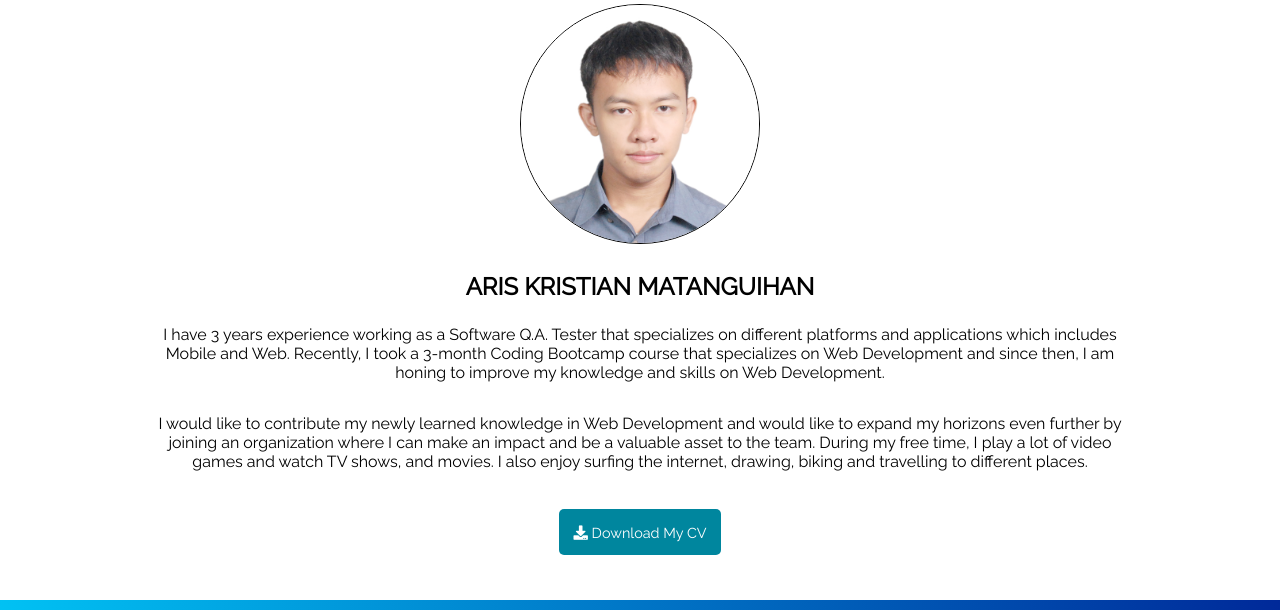
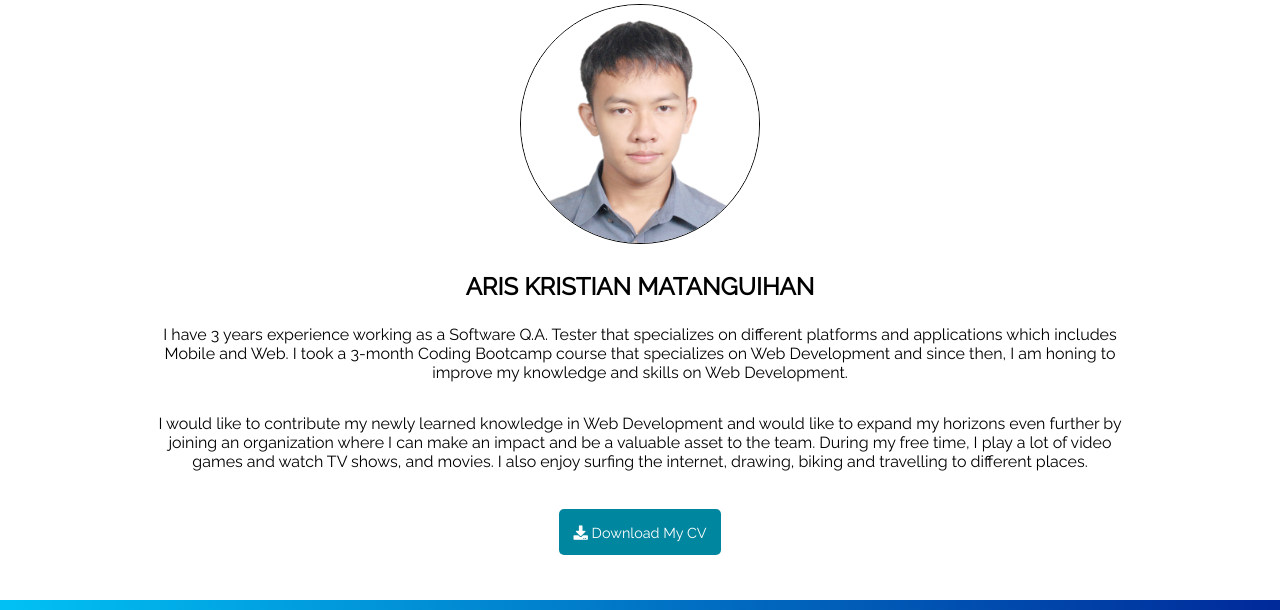
Before and after one commit to arismatanguihan/webdevportfolio, a plain HTML site: page about.html in a window 1280 px wide. Shown: the part 167-777 px from the top of the page. Drawn offline with Linux system fonts and the light colour scheme.

Commit message:
update about

```diff
--- a/about.html
+++ b/about.html
@@ -44,7 +44,7 @@
             <img src="assets/images/pic2.png" class="about-pic" alt="">
             <h2>ARIS KRISTIAN MATANGUIHAN</h2>
             <p class="about-txt">
-                I have 3 years experience working as a Software Q.A. Tester that specializes on different platforms and applications which includes Mobile and Web. Recently, I took a 3-month Coding Bootcamp course that specializes on Web Development and since then, I am honing to improve my knowledge and skills on Web Development.
+                I have 3 years experience working as a Software Q.A. Tester that specializes on different platforms and applications which includes Mobile and Web. I took a 3-month Coding Bootcamp course that specializes on Web Development and since then, I am honing to improve my knowledge and skills on Web Development.
             </p>
             <p class="about-txt">
                 I would like to contribute my newly learned knowledge in Web Development and would like to expand my horizons even further by joining an organization where I can make an impact and be a valuable asset to the team. During my free time, I play a lot of video games and watch TV shows, and movies. I also enjoy surfing the internet, drawing, biking and travelling to different places.
```
